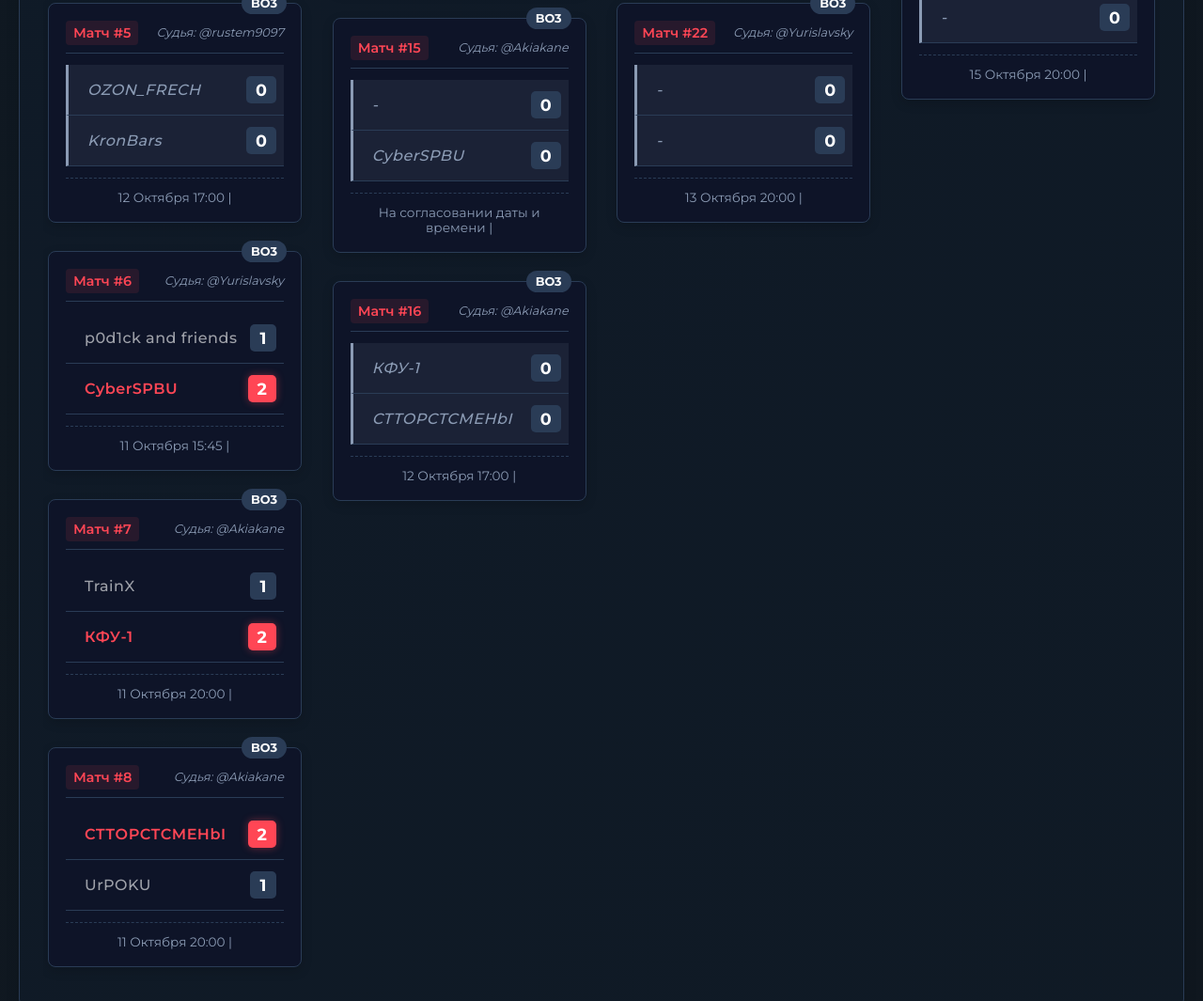
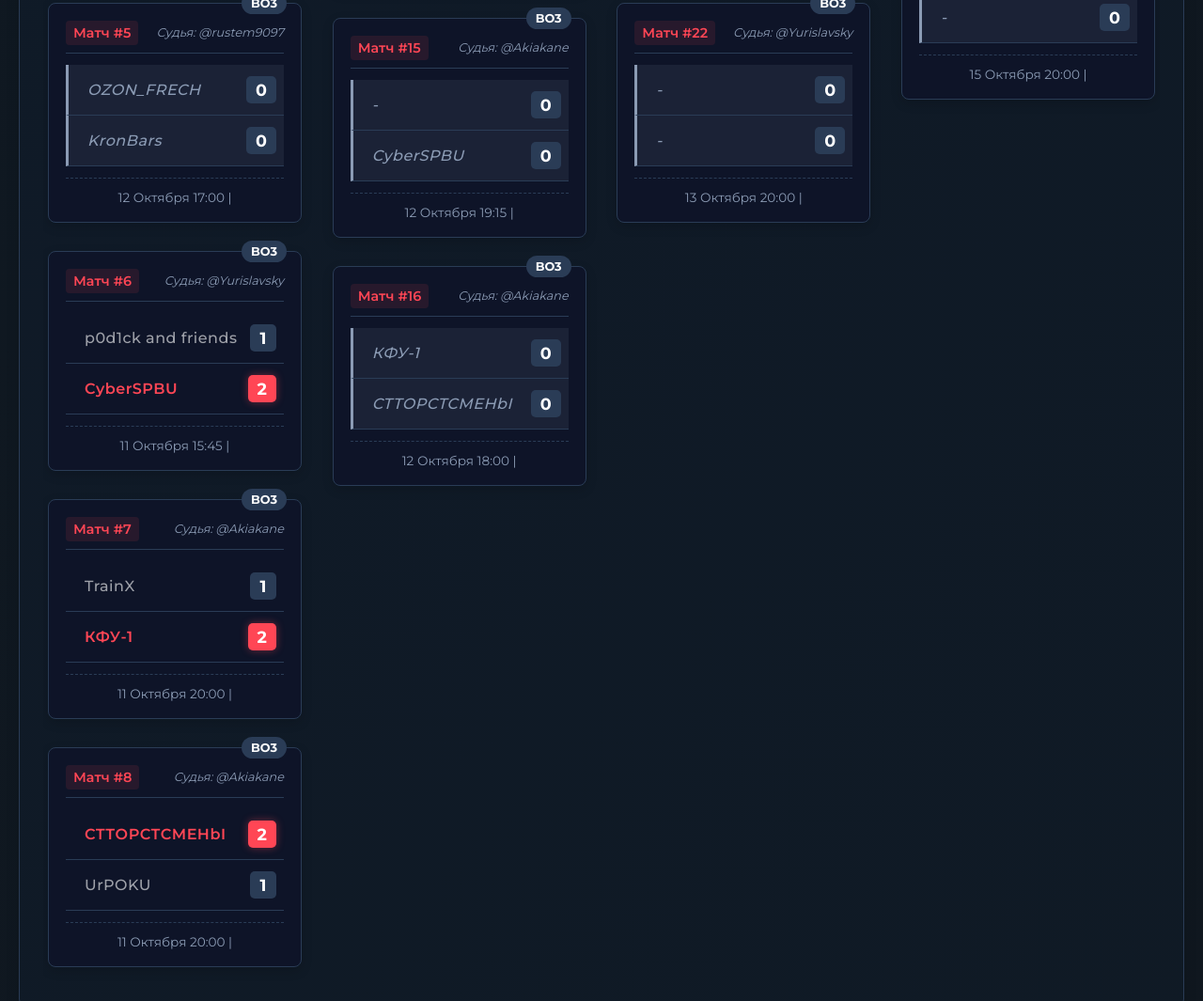
Before and after one commit to Akiyakayne/VALORANT_CYBER_CUP-, a plain HTML site: page index.html in a window 1280 px wide. Shown: the part 1620-2685 px from the top of the page at 94% size. Drawn offline with Linux system fonts and the light colour scheme.

Commit message:
2.3 time

```diff
--- a/index.html
+++ b/index.html
@@ -698,7 +698,7 @@
                         </div>
                         <div class="team upcoming"><div class="team-name">CyberSPBU</div><div class="score">0</div>
                         </div>
-                        <div class="match-info"> На согласовании даты и времени | </div>
+                        <div class="match-info"> 12 Октября 19:15 | </div>
                     </div>
                     <div class="match bo3">
                         <div class="match-header">
@@ -709,7 +709,7 @@
                         </div>
                         <div class="team upcoming"><div class="team-name">СТТОРСТСМЕНbI</div><div class="score">0</div>
                         </div>
-                        <div class="match-info">12 Октября 17:00 | </div>
+                        <div class="match-info">12 Октября 18:00 | </div>
                     </div>
                     </div>
 
@@ -801,7 +801,7 @@
                         </div>
                         <div class="team upcoming"><div class="team-name">p0d1ck and friends</div><div class="score">0</div>
                         </div>
-                        <div class="match-info"> На согласовании даты и времени |</div>
+                        <div class="match-info"> 13 Октября 20:00 |</div>
                     </div>
                     <div class="match bo3">
                         <div class="match-header">
```
